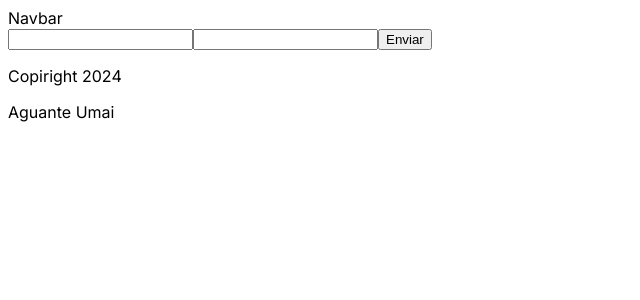
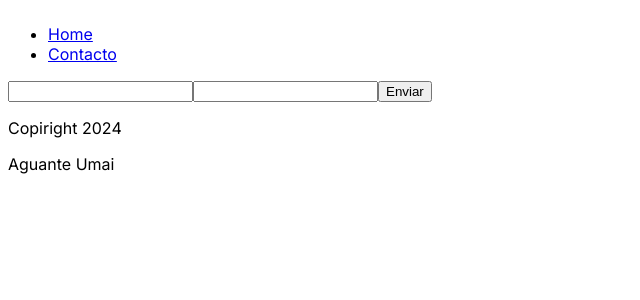
Before and after one commit to coniargento/509, a Next.js app: page /contacto in a window 1280 px wide. Shown: the top 300 px of the page, without its empty margins (0-640 px from the left). Built offline with nearby package versions, Linux system fonts and the light colour scheme.

Commit message:
added main menu

```diff
--- a/src/app/components/Navbar.js
+++ b/src/app/components/Navbar.js
@@ -1,8 +1,20 @@
+import Link from 'next/link';
 
 const Navbar = () => {
   return (
-    <div>Navbar</div>
-  )
-}
+    <div>
+      <nav>
+        <ul>
+          <li>
+            <Link href={'/'}>Home</Link>
+          </li>
+          <li>
+            <Link href={'/contacto'}>Contacto</Link>
+          </li>
+        </ul>
+      </nav>
+    </div>
+  );
+};
 
-export default Navbar
+export default Navbar;
```
